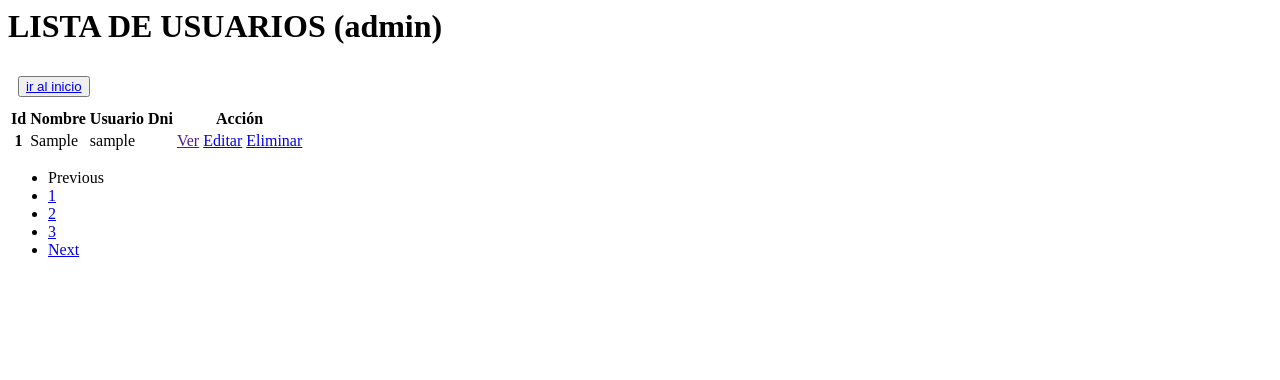
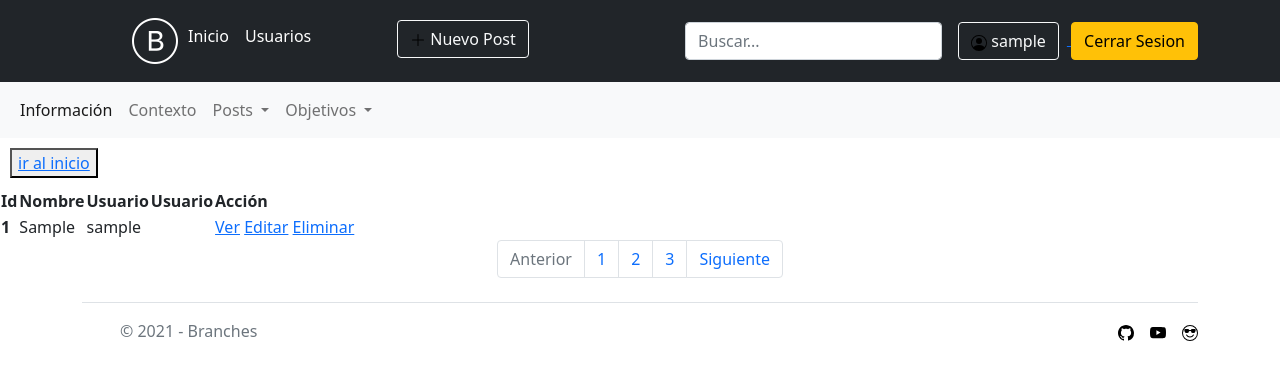
Before and after one commit to louisrubin/Branches, a Django app: page /usuarios/admin/listar/ in a window 1280 px wide. Shown: the top 380 px of the page. Run offline with Django 3.2, Linux system fonts and the light colour scheme; the visitor is signed in with stand-in values (Sample User, id 1); data comes from the database, SQL or seed files in the repository.

Commit message:
pequeños cambios

```diff
--- a/Branches/apps/core/mixins.py
+++ b/Branches/apps/core/mixins.py
@@ -11,6 +11,7 @@
 class WriterRequiredMixins():
 	def dispatch (self, request, *args, **kwars):
 		if not request.user.writer:
-			if not request.user.is_superuser or request.user.es_administrador:
-				raise PermissionDenied
+			if not request.user.es_administrador:
+				if not request.user.is_superuser:
+					raise PermissionDenied
 		return super(WriterRequiredMixins, self).dispatch(request, *args, **kwars)
--- a/Branches/apps/usuarios/forms.py
+++ b/Branches/apps/usuarios/forms.py
@@ -24,7 +24,7 @@
                 'comment': 'Comentar',
                 'writer': 'Escritor',
                 'es_administrador': 'Administrador',
-                'is_superuser': 'Super User',
+                'is_superuser': 'Super-User',
                 }
 
 
--- a/Branches/apps/usuarios/views.py
+++ b/Branches/apps/usuarios/views.py
@@ -17,7 +17,7 @@
     template_name = "usuarios/admin/listar.html"
     model = Usuario
     context_object_name = "usuarios"
-    paginate_by = 1
+    paginate_by = 10
 
     # return de query + filter
     def get_queryset(self):
--- a/Branches/templates/usuarios/admin/listar.html
+++ b/Branches/templates/usuarios/admin/listar.html
@@ -1,6 +1,9 @@
+{% extends 'base/base.html' %}
+
 {% block titulo %}<title>Listar Usuarios</title>{% endblock titulo %}
 
-<h1>LISTA DE USUARIOS (admin)</h1>
+
+{% block contenido %}
 
 
   <div class="row" style="padding: 10px;">
@@ -16,7 +19,7 @@
               <th scope="col">Id</th>
               <th scope="col">Nombre</th>
               <th scope="col">Usuario</th>
-            <th scope="col">Dni</th>
+              <th scope="col">Usuario</th>
               <th scope="col">Acción</th>
       </thead>
 
@@ -34,11 +37,8 @@
               </tr>
           {% endfor %}
 
-    <tbody>
-
-    </tbody>
   </table>
-
+<!--
 	<nav aria-label="Page navigation example">
     	<ul class="pagination justify-content-center">
 			<li class="page-item disabled">
@@ -51,4 +51,6 @@
 				<a class="page-link" href="#">Next</a>
 			</li>
     	</ul>
-</nav>
+  	</nav> -->
+
+{% endblock contenido %}
```
Also changed, not shown: Branches/templates/base/header.html (+5 -5 lines). Lines whose indentation alone changed are shown as unchanged.
